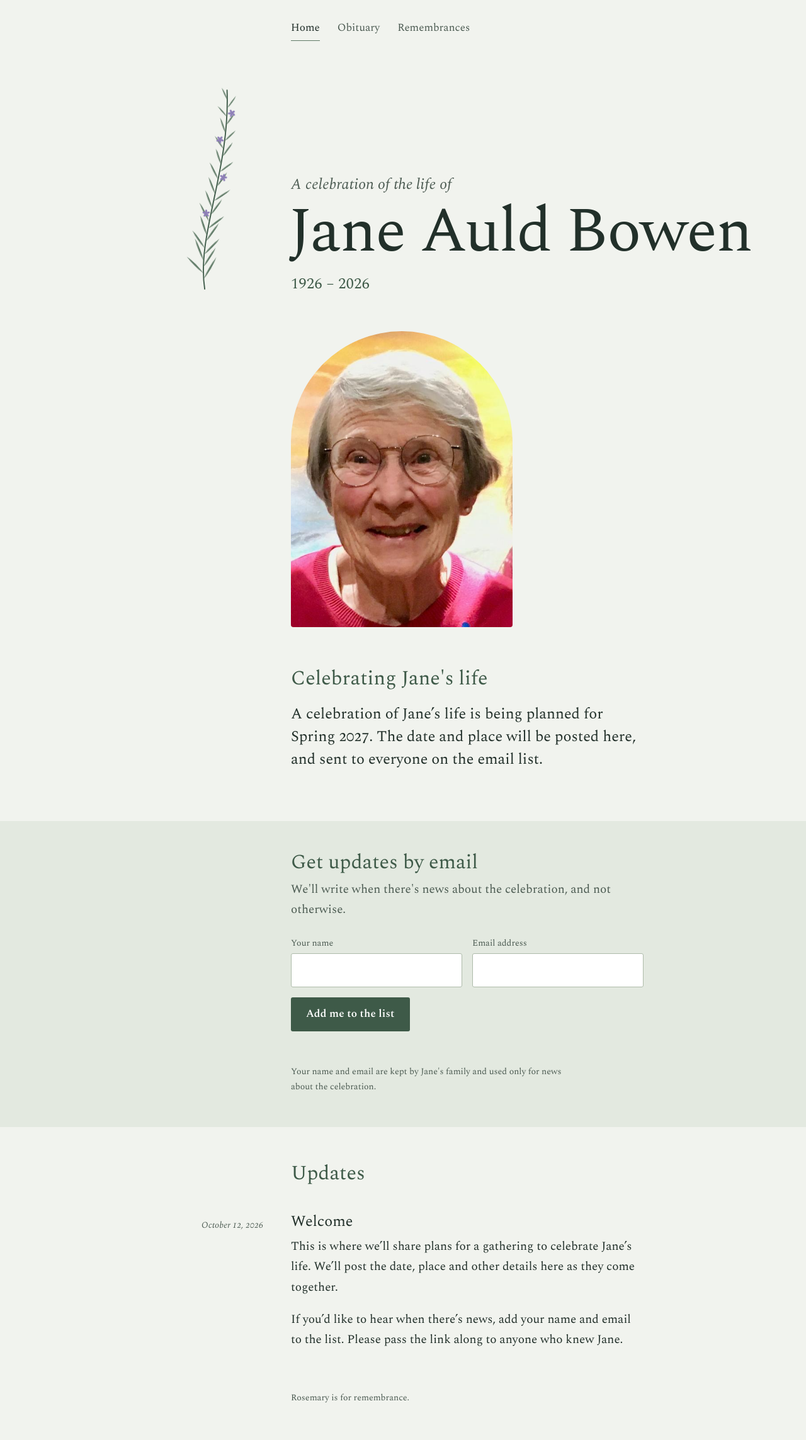
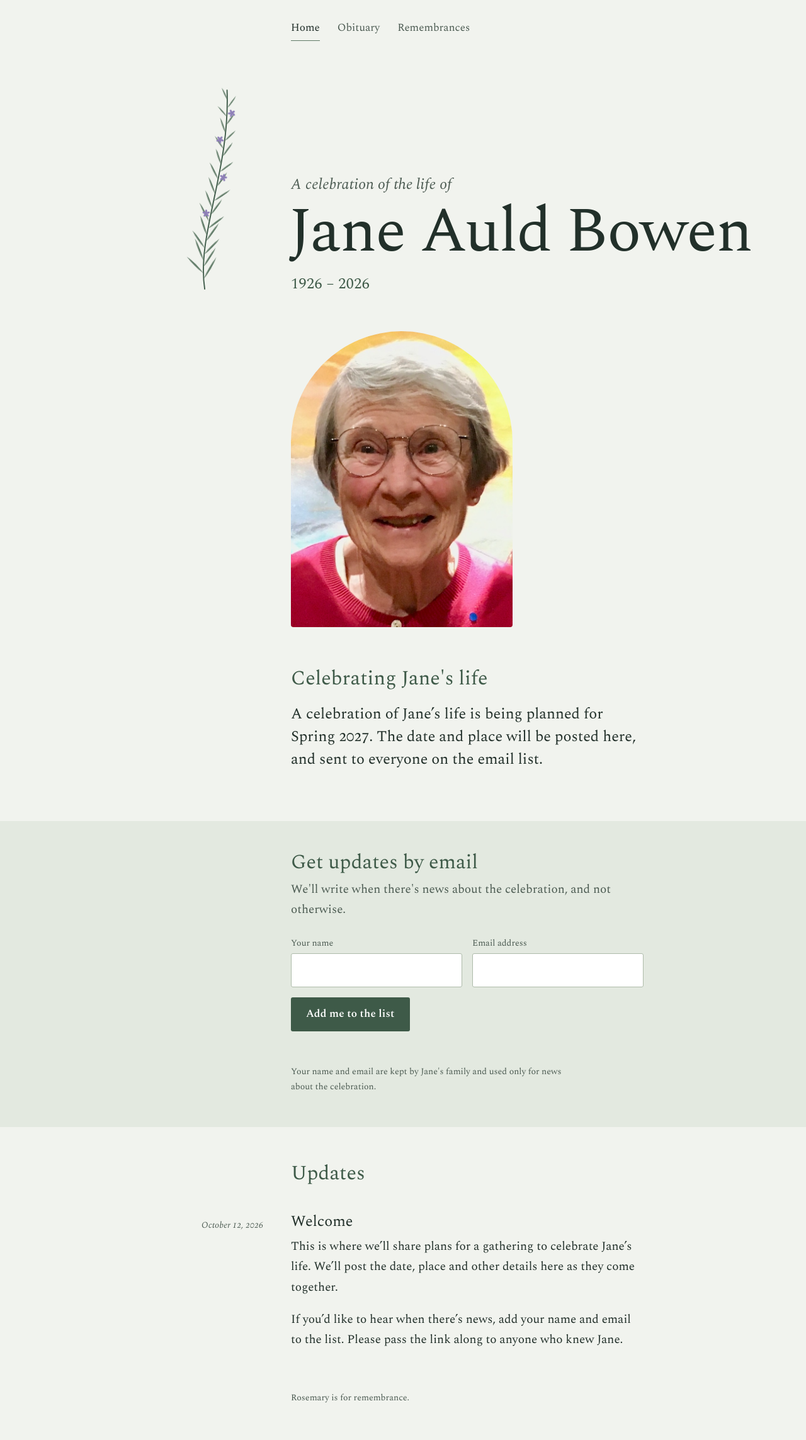
Before and after one commit to davidcameron11/celebrating-jane, a Jekyll site: the page built from index.html, in a window 1280 px wide. Shown: the whole page at 63% size. Built offline with Jekyll 4.4.1, drawn with Linux system fonts in a browser that asks for light colours.

Commit message:
full rez photo

```diff
--- a/_config.yml
+++ b/_config.yml
@@ -13,7 +13,7 @@ baseurl: ""
 jane:
   name: "Jane Auld Bowen"              # Full name as you'd like it shown, e.g. "Jane Marie Doe"
   years: "1926 – 2026"      # e.g. "1951 – 2026"  (leave "" to hide)
-  photo: "/assets/img/jane.jpg"
+  photo: "/assets/img/jane.jpeg"
   photo_alt: ""             # Short description of the photo, e.g. "Jane in her garden, 2019"
   intro: ""                 # Optional short paragraph shown under her name. Markdown is fine.
 
```
Also changed, not shown: assets/img/jane.jpeg (added), assets/img/jane.jpg (deleted).
